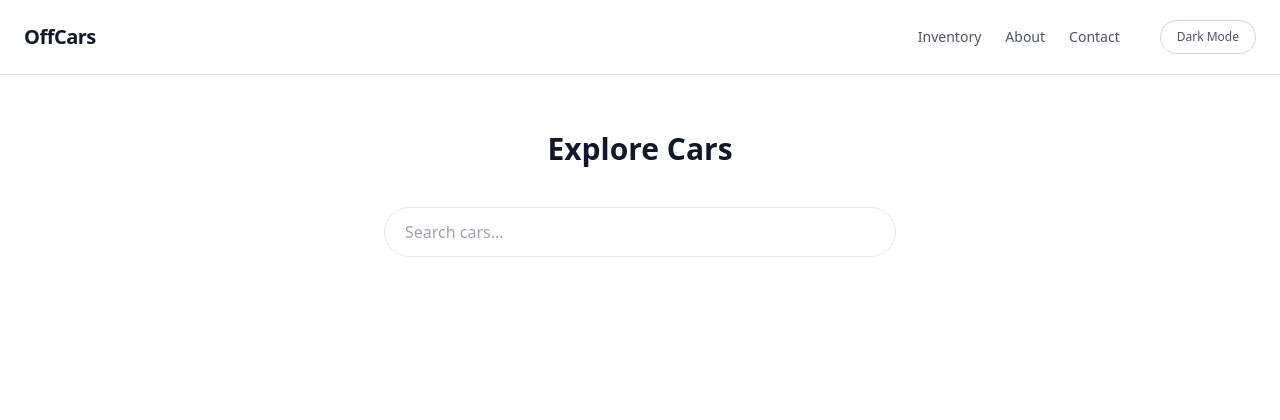
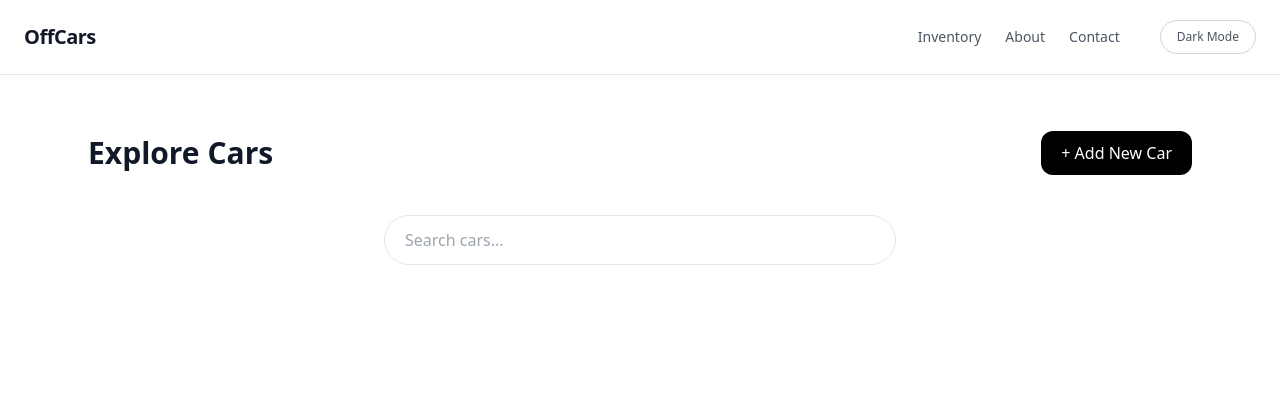
Before and after one commit to vitdevv/Carros, a Django app: page /cars/ in a window 1280 px wide. Shown: the top 420 px of the page. Run offline with Django 5.2, Linux system fonts and the light colour scheme; data that the repository does not hold is empty; some libraries are stand-ins or nearby versions.

Commit message:
Forms added

```diff
--- a/app/urls.py
+++ b/app/urls.py
@@ -8,6 +8,7 @@ urlpatterns = [
     path('admin/', admin.site.urls),
     path('cars/', views.cars_view, name='cars_list'),
     path('cars/<int:car_id>/', views.car_details, name='car_details'),
+    path('new_car/', views.new_car_view, name='new_car'),
 ] + static(settings.MEDIA_URL, document_root=settings.MEDIA_ROOT)
 
 if settings.DEBUG:
--- a/cars/templates/cars.html
+++ b/cars/templates/cars.html
@@ -7,10 +7,23 @@
 
   <div class="max-w-6xl mx-auto px-6 py-14">
 
-    <h1 class="text-3xl font-semibold text-center mb-10">
-      Explore Cars
-    </h1>
+    <!-- Header -->
+    <div class="flex items-center justify-between mb-10">
+      <h1 class="text-3xl font-semibold">
+        Explore Cars
+      </h1>
 
+      <a
+        href="{% url 'new_car' %}"
+        class="inline-flex items-center gap-2 px-5 py-2.5 rounded-xl
+               bg-black text-white font-medium
+               hover:opacity-90 transition"
+      >
+        + Add New Car
+      </a>
+    </div>
+
+    <!-- Search -->
     <form method="GET" action="{% url 'cars_list' %}" class="flex justify-center mb-14">
       <input
         type="text"
@@ -20,6 +33,7 @@
       >
     </form>
 
+    <!-- Cars grid -->
     <div class="grid grid-cols-1 md:grid-cols-2 lg:grid-cols-3 gap-10">
 
       {% for car in cars %}
--- a/cars/views.py
+++ b/cars/views.py
@@ -1,5 +1,6 @@
 from django.shortcuts import render
 from cars.models import Car
+from cars.forms import CarForm
 
 def cars_view(request):
     cars = Car.objects.all() #.order_by('-model') # Access the Car model to ensure it's loaded, from ORM Django
@@ -18,3 +19,7 @@ def cars_view(request):
 def car_details(request, car_id):
     car = Car.objects.get(id=car_id)
     return render(request, "details.html", {"car": car})
+
+def new_car_view(request):
+    new_car_form = CarForm()
+    return render(request, "new_car.html", {"new_car_form": new_car_form})
```
Also changed, not shown: cars/forms.py (added, +11 -0 lines), cars/templates/new_car.html (added, +10 -0 lines), app/templates/base.html (line endings or trailing spaces).
